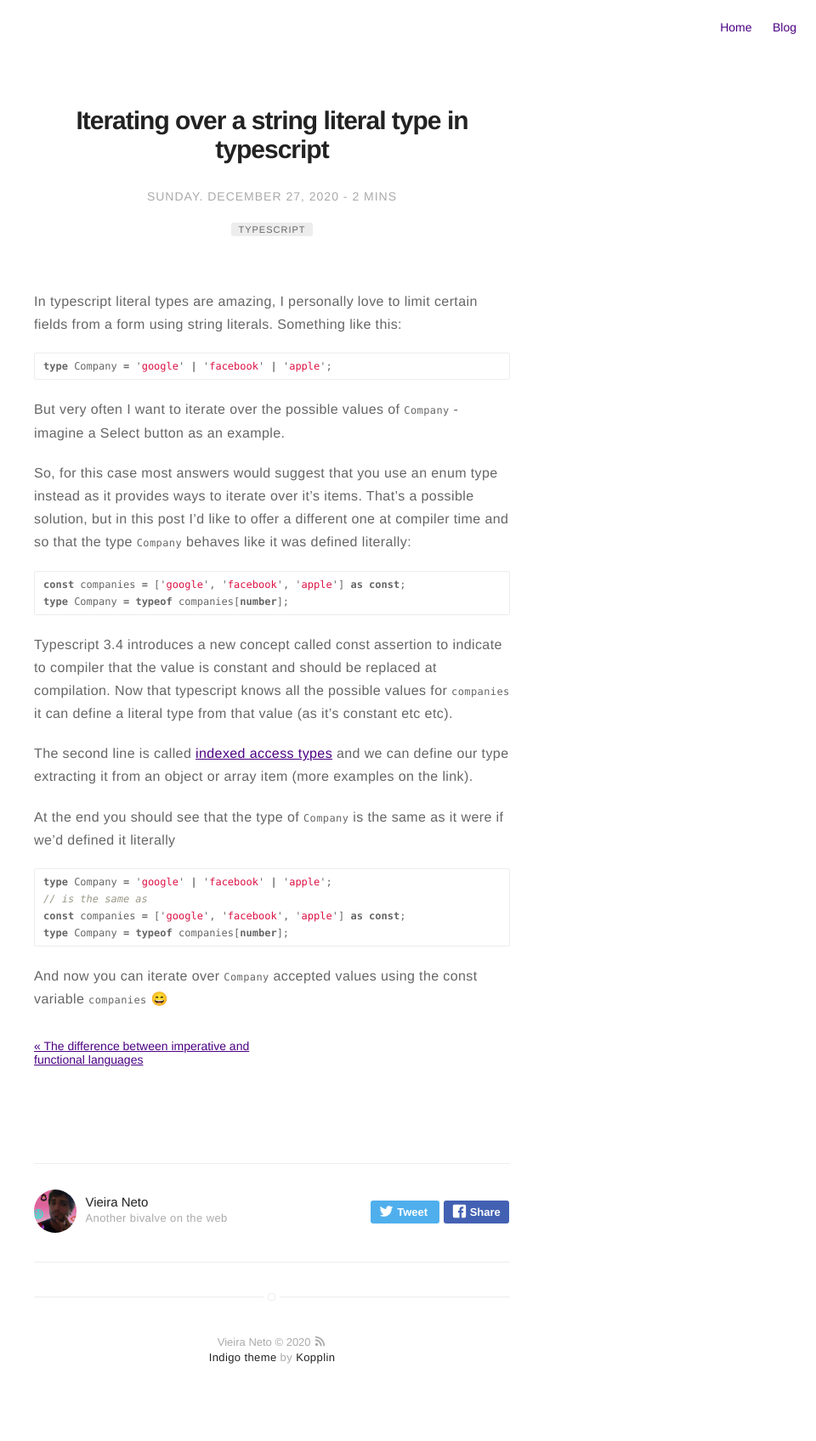
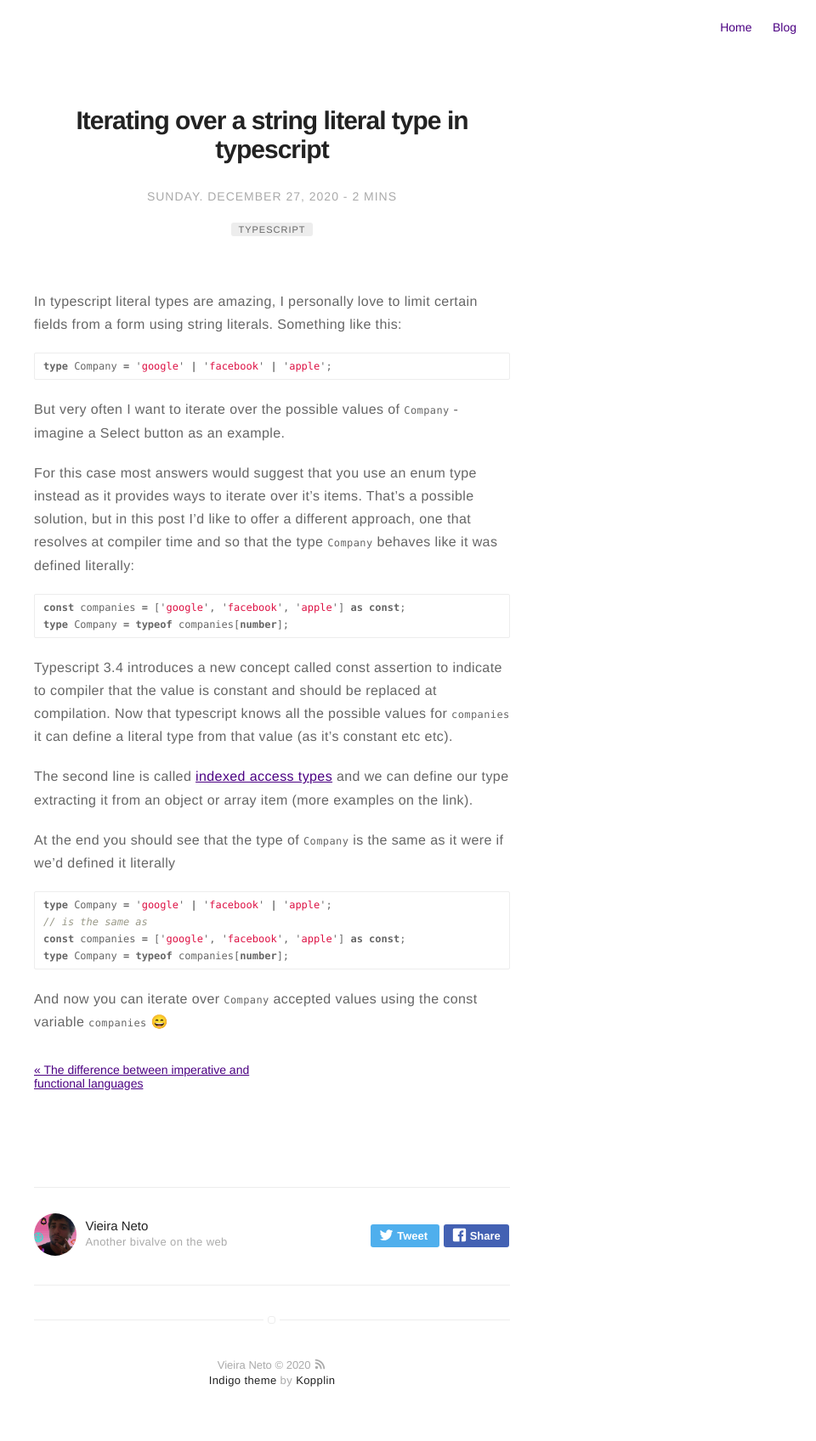
Before and after one commit to vieiramanoel/vieiramanoel.github.io, a Jekyll site: the page built from _posts/2020-12-27-typescript-iterate-over-string-literal.md, in a window 1280 px wide. Shown: the whole page at 85% size, without its empty margins (320-1280 px from the left). Built offline with Jekyll 4.4.1, drawn with Linux system fonts in a browser that asks for light colours; before the commit the page ends 1669 px from its top, so only the background shows below that.

Commit message:
minor changes
Signed-off-by: Manoel <vieiranetoc@gmail.com>

````diff
--- a/_posts/2020-12-27-typescript-iterate-over-string-literal.md
+++ b/_posts/2020-12-27-typescript-iterate-over-string-literal.md
@@ -20,7 +20,7 @@ type Company = 'google' | 'facebook' | 'apple';
 
 But very often I want to iterate over the possible values of `Company` - imagine a Select button as an example.
 
-So, for this case most answers would suggest that you use an enum type instead as it provides ways to iterate over it's items. That's a possible solution, but in this post I'd like to offer a different one at compiler time and so that the type `Company` behaves like it was defined literally:
+For this case most answers would suggest that you use an enum type instead as it provides ways to iterate over it's items. That's a possible solution, but in this post I'd like to offer a different approach, one that resolves at compiler time and so that the type `Company` behaves like it was defined literally:
 
 ```typescript
 const companies = ['google', 'facebook', 'apple'] as const;
````
